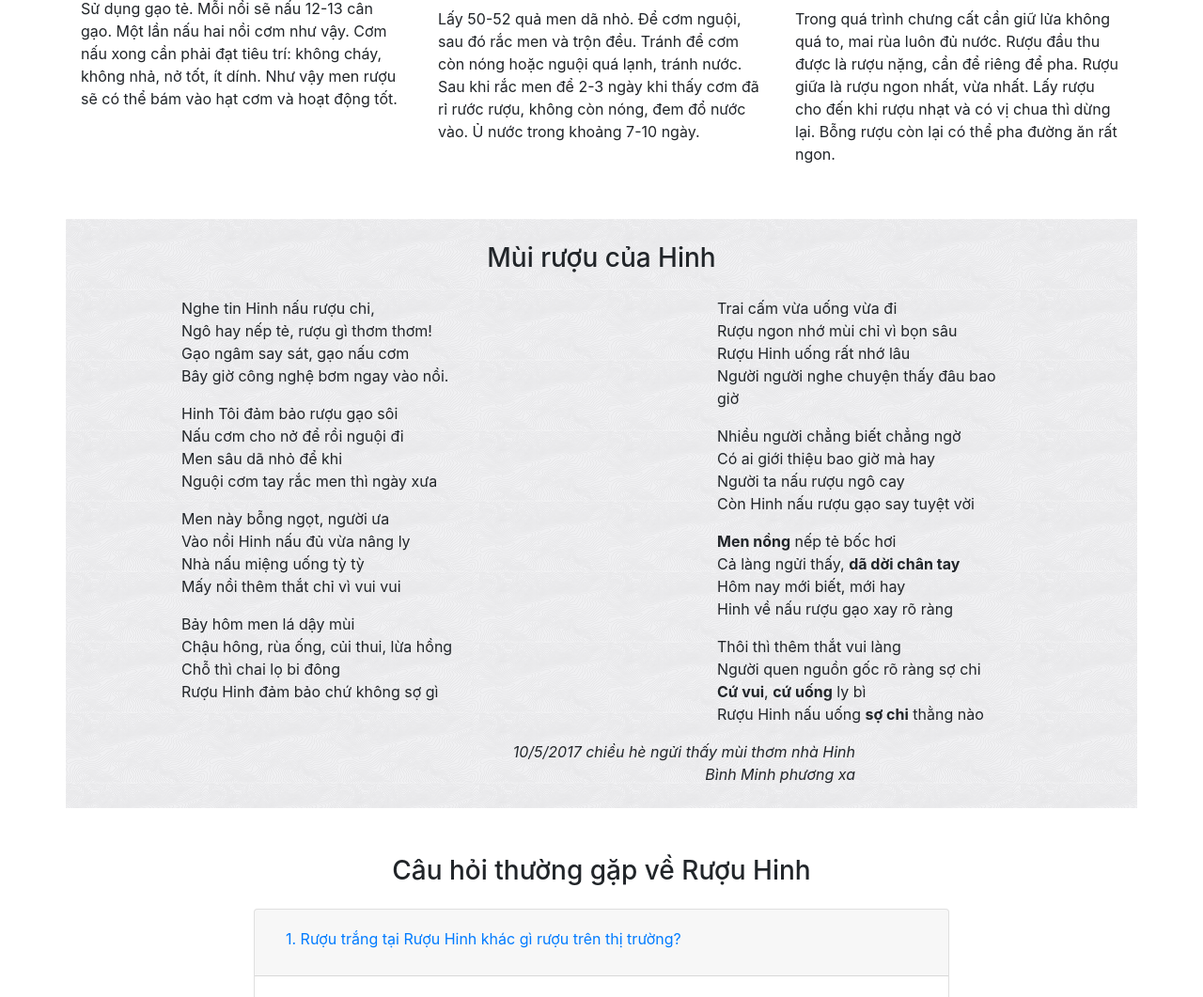
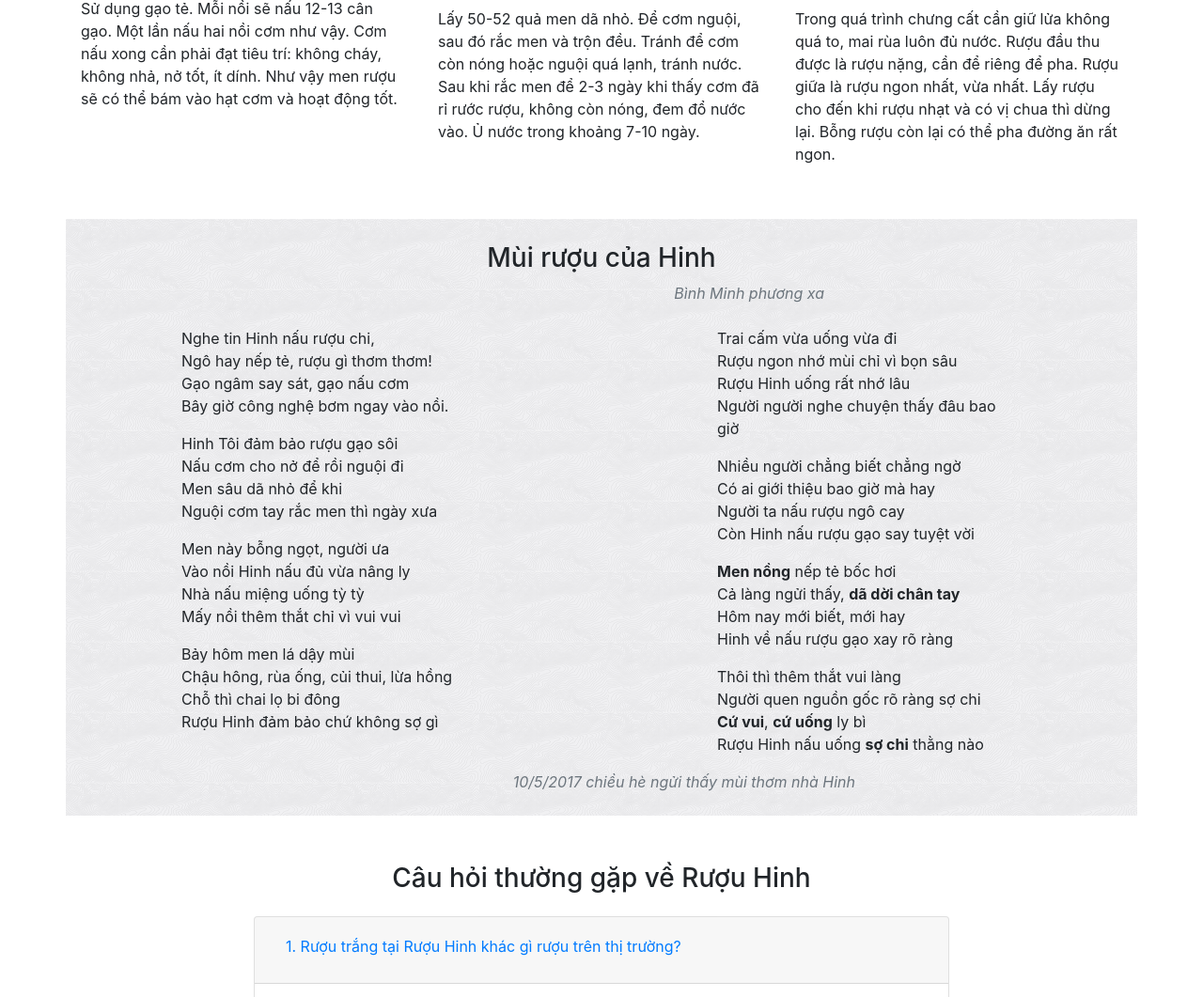
Before and after one commit to canhazn/ruouhinh, a Django app: page / in a window 1280 px wide. Shown: the part 2179-3240 px from the top of the page at 94% size. Run offline with Django 3.2, Linux system fonts and the light colour scheme; some libraries are stand-ins or nearby versions.

Commit message:
update json

```diff
--- a/browser/templates/index.html
+++ b/browser/templates/index.html
@@ -12,8 +12,11 @@
     {
         "@context": "https://schema.org/",
         "@type": "LiquorStore",
+        "@id": "https://www.ruouhinh.com/",
+        "url": "https://www.ruouhinh.com/",
         "name": "Rượu Hinh",
         "address": "Đại Đình, Tam Đảo, Vĩnh Phúc",
+        "hasMap": "https://www.google.com/maps/place//data=!4m2!3m1!1s0x3134e903edc2faad:0xc1bfd8d4cc65c761",
         "telephone": "+84963697819",
         "priceRange": "600000đ",
         "image": [
@@ -25,7 +28,10 @@
         "brand": {
             "@type": "Brand",
             "name": "Rượu Hinh"
-        }
+        },
+        "sameAs": [
+            "https://www.facebook.com/ruouhinh"
+        ]
     }
 </script>
 {% endblock extrahead %}
@@ -216,8 +222,13 @@
 
     <section class="poem-area container">
         <span id="tho-ve-ruou-hinh" class="anchor"></span>
-        <div class="title-section col-12 text-center mb-2 mb-md-4">
-            <h2 class="h3">Mùi rượu của Hinh</h2>
+        <div class="row mb-2 mb-md-4">
+            <div class="title-section col-12 text-center">
+                <h2 class="h3">Mùi rượu của Hinh</h2>
+            </div>
+            <div class="col-md-6 m-auto pr-5 text-right text-secondary">
+                <i>Bình Minh phương xa</i>
+            </div>
         </div>
         <div class="row">
             <div class="col-md-6">
@@ -285,9 +296,8 @@
 
         </div>
         <div class="row">
-            <div class="col-md-6 m-auto pl-5 text-right">
+            <div class="col-md-6 m-auto pl-5 text-right text-secondary">
                 <i>10/5/2017 chiều hè ngửi thấy mùi thơm nhà Hinh</i> <br>
-                <i>Bình Minh phương xa</i>
             </div>
         </div>
 
```
